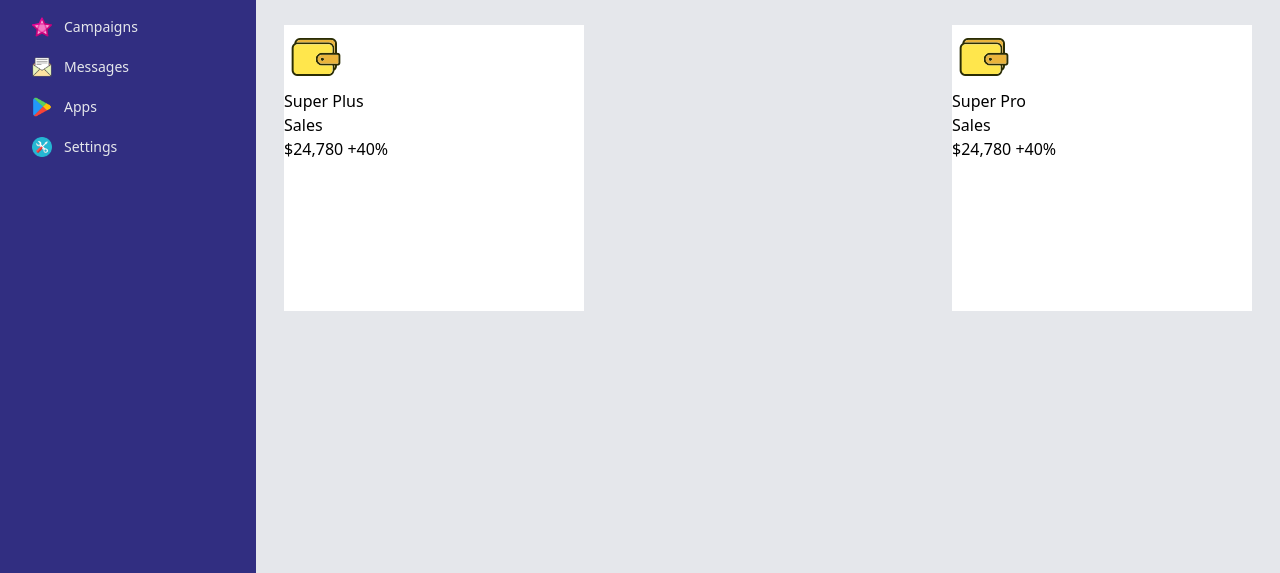
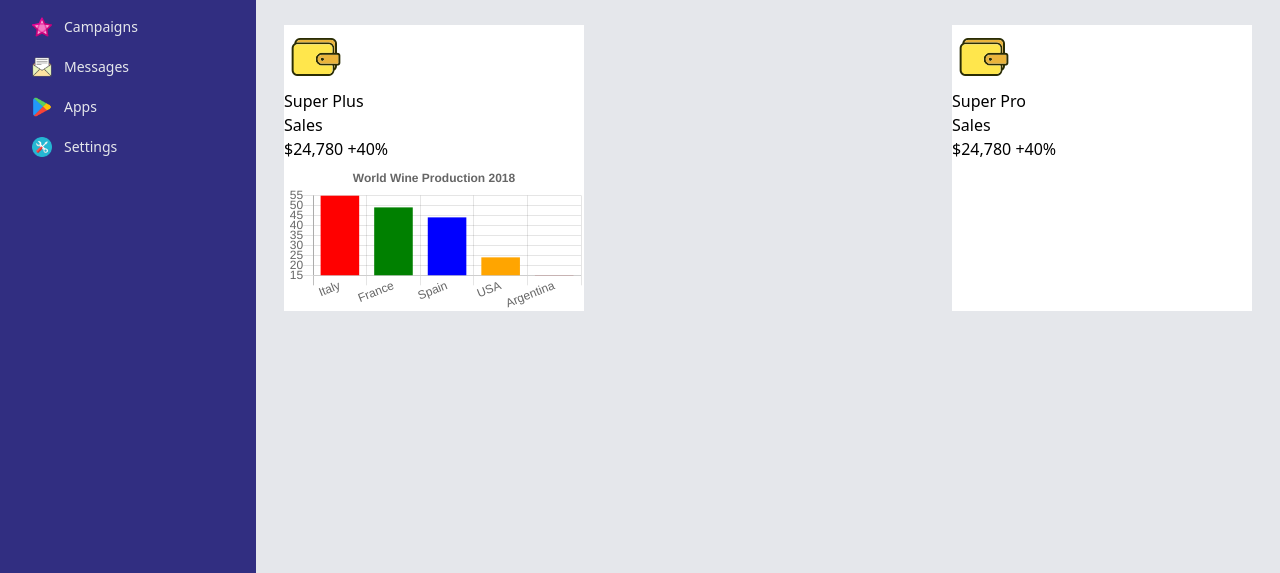
Before and after one commit to CodeHead99/Dashboard, a website: page public/index.html in a window 1280 px wide. Shown: the part 227-800 px from the top of the page. Drawn offline with nearby package versions, Linux system fonts and the light colour scheme.

Commit message:
added bar chart

```diff
--- a/public/index.html
+++ b/public/index.html
@@ -5,6 +5,9 @@
     <meta name="viewport" content="width=device-width, initial-scale=1.0" />
     <title>The Store</title>
     <link href="./output.css" rel="stylesheet" />
+    <script
+src="https://cdnjs.cloudflare.com/ajax/libs/Chart.js/2.9.4/Chart.js">
+</script>
   </head>
   <body class="bg-gray-200">
     <div class="flex">
@@ -152,28 +155,27 @@
       </div>
     </div>
     <script>
-        const xValues = ["Red", "Blue", "Yellow", "Green", "Purple", "Orange"];
-const yValues = [0,4,8,12,16,18,20];
-const barColors = ["Red", "Blue", "Yellow", "Green", "Purple", "Orange"];
- var ctx = document.getElementById('chart1').getContext('2d');
-
-new Chart(ctx, {
-  type: "bar",
-  data: {
-    labels: xValues,
-    datasets: [{
+        const xValues = ["Italy", "France", "Spain", "USA", "Argentina"];
+const yValues = [55, 49, 44, 24, 15];
+const barColors = ["red", "green","blue","orange","brown"];
+        const ctx = document.querySelector("#chart1").getContext("2d")
+        var chart1_chart = new Chart(ctx,{
+            type: 'bar',
+            data: {
+                labels: xValues,
+                datasets: [{
       backgroundColor: barColors,
       data: yValues
     }]
-  },
-  options: {
+            },
+            options: {
     legend: {display: false},
     title: {
       display: true,
-      text: "Super Plus Sales"
-    }
-  }
-});
+      text: "World Wine Production 2018"
+    }}
+        })
+        console.log(ctx,chart1_chart)
     </script>
   </body>
 </html>
```
